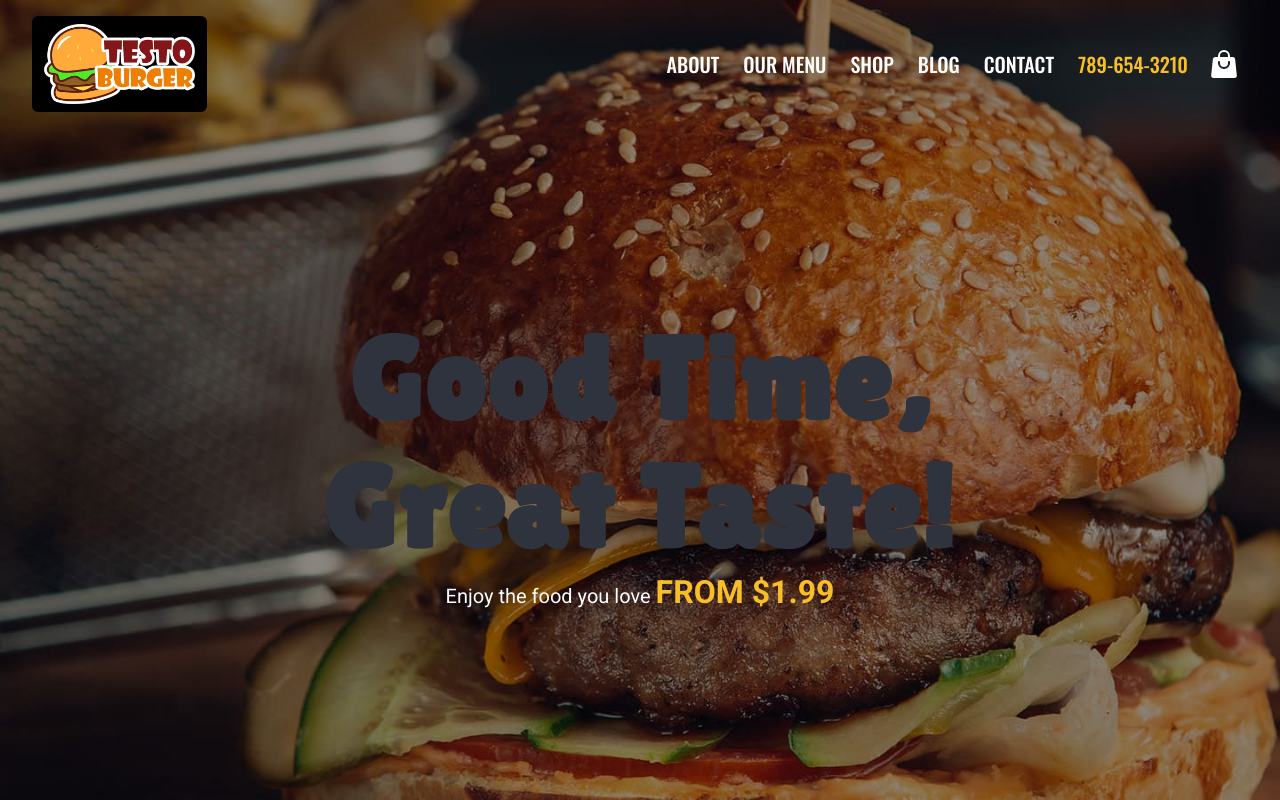
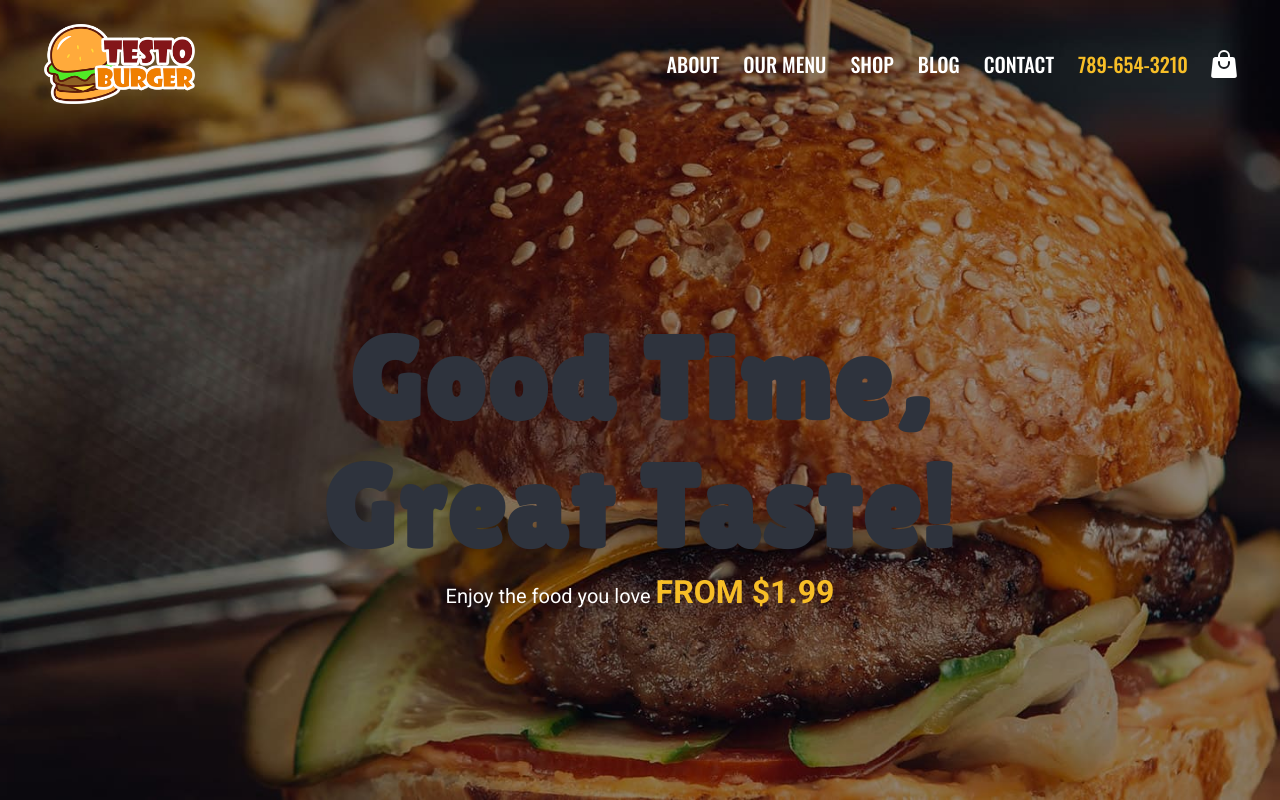
Before and after one commit to codepologist/testo-fastfood-app, a Next.js app: page / in a window 1280 px wide. In both pictures the pointer is over the link 119 px from the left and 63 px from the top of the page. Shown: the top 800 px of the page. Built offline with nearby package versions, Linux system fonts and the light colour scheme.

Commit message:
Removed Navbar Background Colour

```diff
--- a/app/globals.scss
+++ b/app/globals.scss
@@ -47,7 +47,7 @@ body {
   &:hover,
   &:active,
   &:focus {
-    background-color: #000;
+    background-color: transparent;
   }
 
   span {
```
